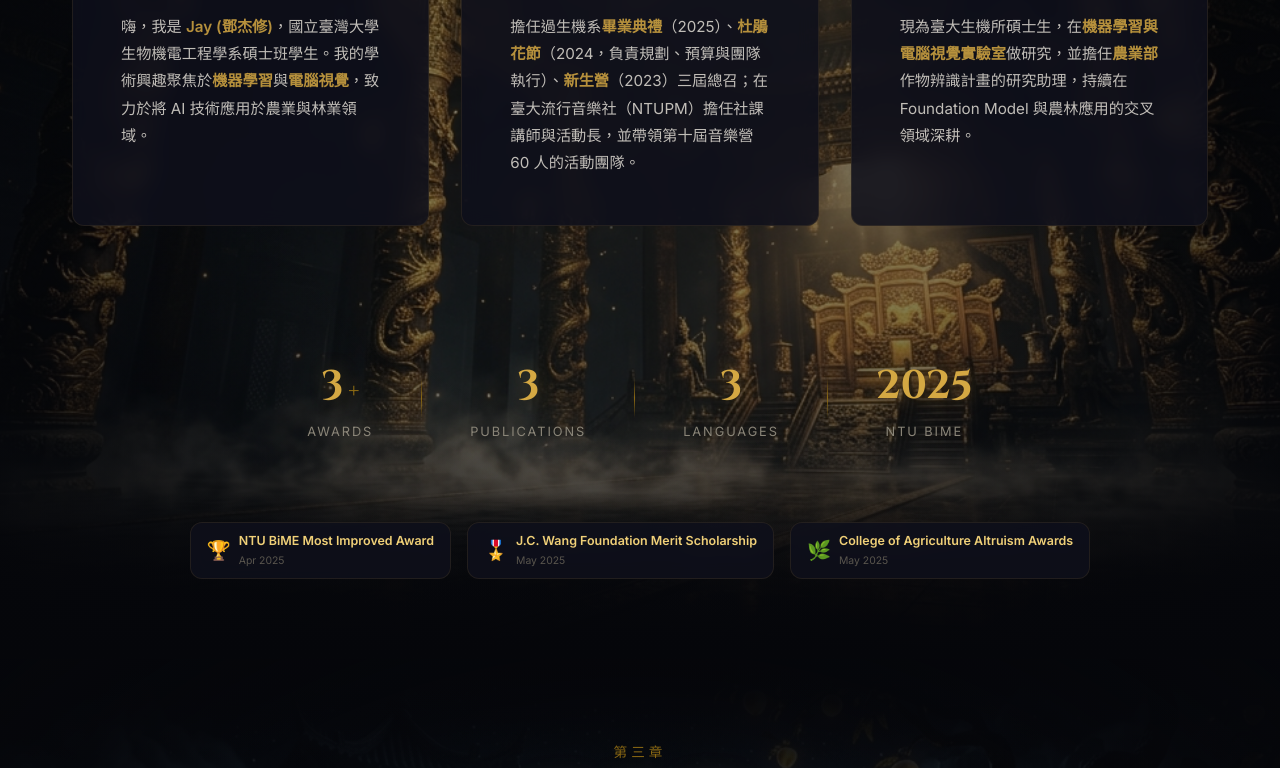
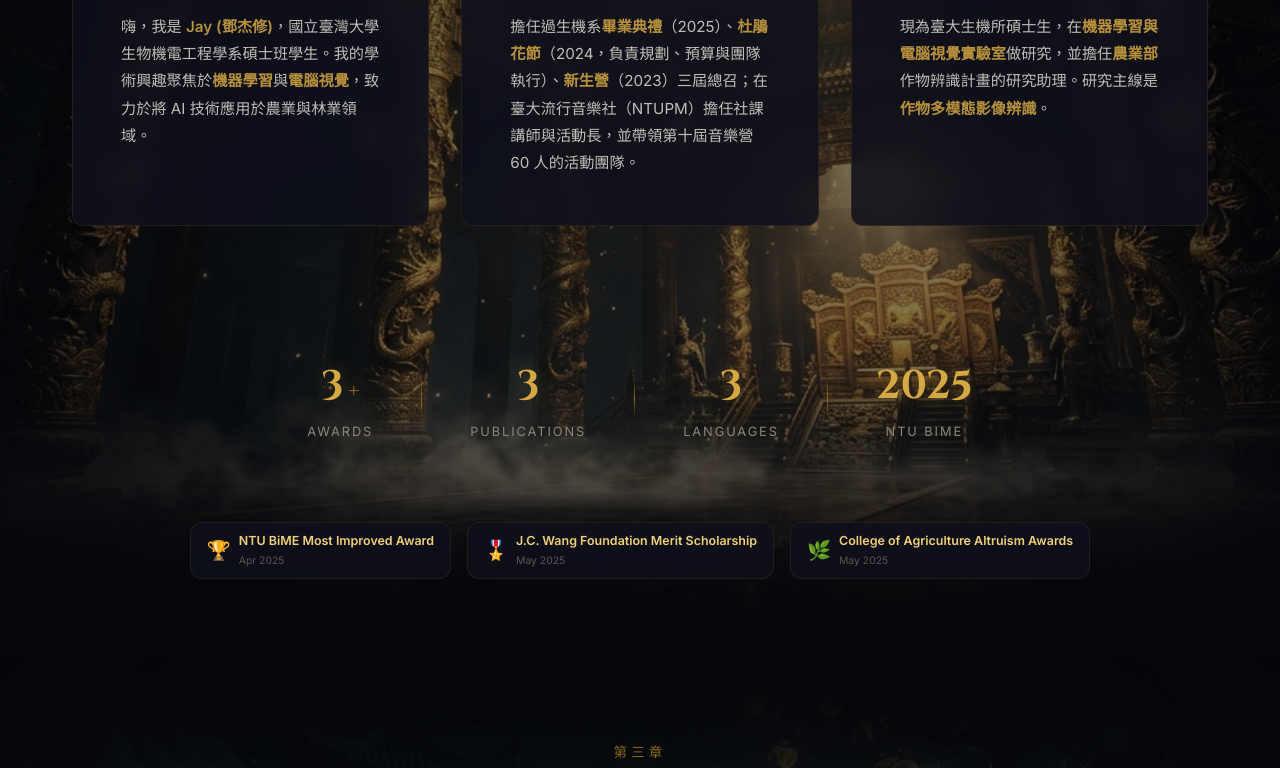
Before and after one commit to toolmenj/profile, a plain HTML site: page github-wukong-intro/index.html in a window 1280 px wide. Shown: the part 1249-2017 px from the top of the page. Drawn offline with Linux system fonts and the light colour scheme.

Commit message:
Align research focus with README

```diff
--- a/github-wukong-intro/index.html
+++ b/github-wukong-intro/index.html
@@ -155,7 +155,7 @@
                         </svg>
                     </div>
                     <h3>學術研究</h3>
-                    <p>現為臺大生機所碩士生，在<strong>機器學習與電腦視覺實驗室</strong>做研究，並擔任<strong>農業部</strong>作物辨識計畫的研究助理，持續在 Foundation Model 與農林應用的交叉領域深耕。</p>
+                    <p>現為臺大生機所碩士生，在<strong>機器學習與電腦視覺實驗室</strong>做研究，並擔任<strong>農業部</strong>作物辨識計畫的研究助理。研究主線是<strong>作物多模態影像辨識</strong>。</p>
                 </div>
             </div>
 
```
